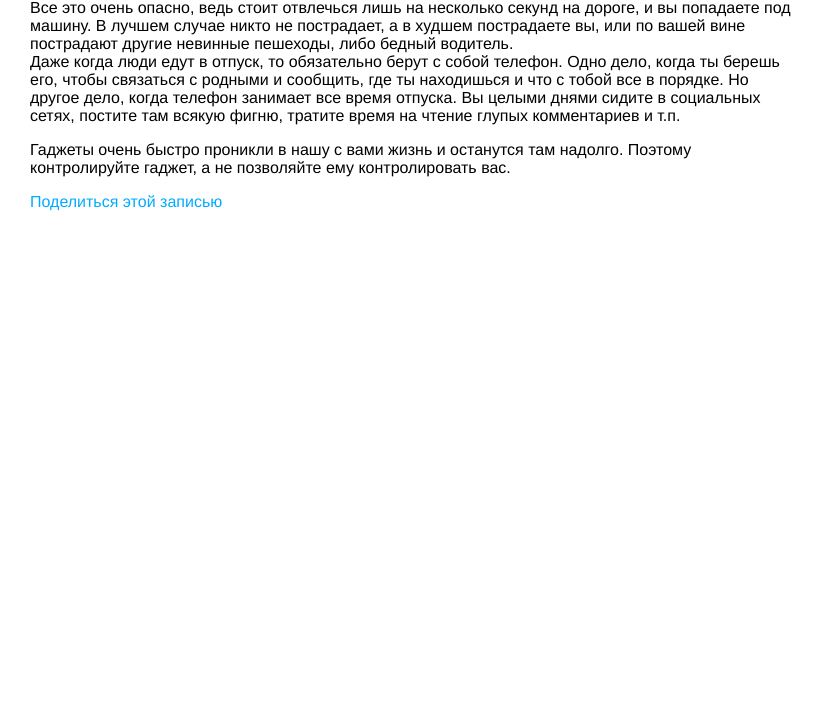
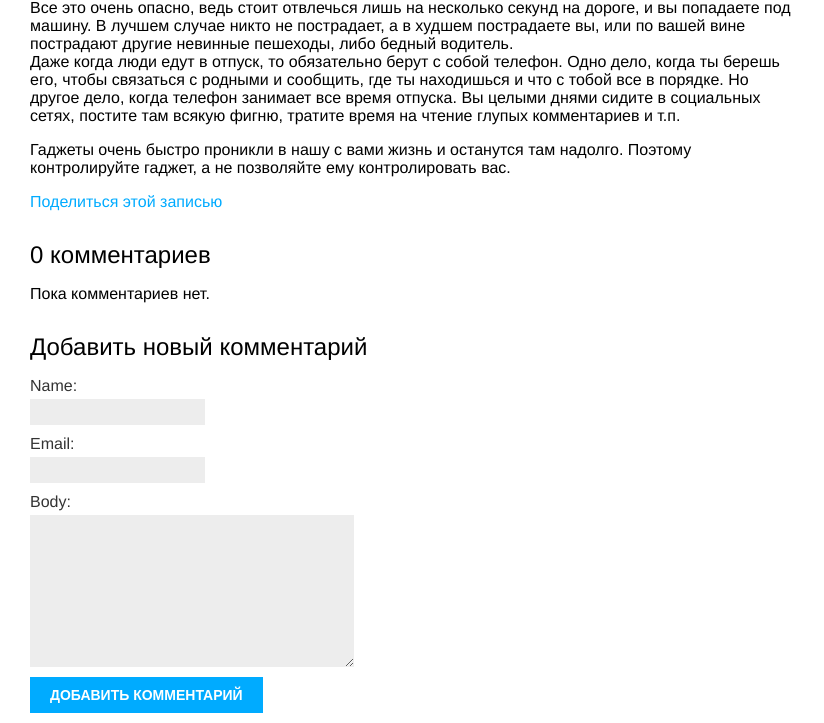
Before and after one commit to DonCorleone-byte/Chapter-two, a Django app: a page that uses mysite/blog/templates/blog/post/detail.html in a window 1280 px wide. Shown: the part 429-1152 px from the top of the page, without its empty margins (0-824 px from the left). Before the commit the page ends 640 px from the top, so only its background shows below. Run offline with Django 3.2, Linux system fonts and the light colour scheme; data comes from the database, SQL or seed files in the repository; both versions use the stored data as it was after the commit.

Commit message:
Добавлены комментарии

```diff
--- a/mysite/blog/forms.py
+++ b/mysite/blog/forms.py
@@ -1,4 +1,5 @@
 from django import forms
+from .models import Comment
 
 class EmailPostForm(forms.Form):
     name = forms.CharField(max_length=25)
@@ -6,3 +7,8 @@ class EmailPostForm(forms.Form):
     to = forms.EmailField()
     comments = forms.CharField(required=False,
                                widget=forms.Textarea)
+
+class CommentForm(forms.ModelForm):
+    class Meta:
+        model = Comment
+        fields = ('name', 'email', 'body')
--- a/mysite/blog/models.py
+++ b/mysite/blog/models.py
@@ -28,8 +28,6 @@ class Post(models.Model):
                               choices=STATUS_CHOICES,
                               default='draft')
 
-    objects = models.Manager()  # The default manager.
-    published = PublishedManager()  # Our custom manager.
 
     class Meta:
         ordering = ('-publish',)
@@ -43,3 +41,21 @@ class Post(models.Model):
                              self.publish.month,
                              self.publish.day,
                              self.slug])
+
+
+class Comment(models.Model):
+    post = models.ForeignKey(Post,
+                             on_delete=models.CASCADE,
+                             related_name='comments')
+    name = models.CharField(max_length=80)
+    email = models.EmailField()
+    body = models.TextField()
+    created = models.DateTimeField(auto_now_add=True)
+    updated = models.DateTimeField(auto_now=True)
+    active = models.BooleanField(default=True)
+
+    class Meta:
+        ordering = ('created',)
+
+    def __str__(self):
+        return 'Comment by {} on {}'.format(self.name, self.post)
--- a/mysite/blog/templates/blog/post/detail.html
+++ b/mysite/blog/templates/blog/post/detail.html
@@ -7,4 +7,28 @@
 <p>
     <a href="{% url "blog:post_share" post.id %}">Поделиться этой записью</a>
 </p>
+{% with comments.count as total_comments %}
+<h2>{{ total_comments }} комментариев{{ total_comment|pluralize }}</h2>
+{% endwith %}
+    {% for comment in comments %}
+        <div class="comment">
+        <p class="info">
+        Комментарий {{ forloop.counter }} автор {{ comment.name }}
+    {{ comment.created }}
+        </p>
+    {{ comment.body|linebreaks }}
+        </div>
+    {% empty %}
+    <p>Пока комментариев нет.</p>
+    {% endfor %}
+{% if new_comment %}
+<h2>Ваш комментарий был добавлен.</h2>
+{% else %}
+<h2>Добавить новый комментарий</h2>
+<form action="." method="post">
+{{ comment_form.as_p }}
+{% csrf_token %}
+<p><input type="submit" value="Добавить комментарий"></p>
+</form>
+{% endif %}
 {% endblock %}
--- a/mysite/blog/views.py
+++ b/mysite/blog/views.py
@@ -1,8 +1,8 @@
 from django.shortcuts import render, get_object_or_404
 from django.core.paginator import Paginator, EmptyPage, PageNotAnInteger
 from django.views.generic import ListView
-from .models import Post
-from .forms import EmailPostForm
+from .models import Post, Comment
+from .forms import EmailPostForm, CommentForm
 from django.core.mail import send_mail
 
 def post_list(request):
@@ -29,12 +29,29 @@ def post_detail(request, year, month, day, post):
                                    publish__year=year,
                                    publish__month=month,
                                    publish__day=day)
-    return render(request,
-                  'blog/post/detail.html',
-                  {'post': post})
+    # Список активных комментариев для этой статьи.
+    comments = post.comments.filter(active=True)
+    new_comment = None
+
+    if request.method == 'POST':
+        # A comment was posted
+        comment_form = CommentForm(data=request.POST)
+        if comment_form.is_valid():
+            # Create Comment object but don't save to database yet
+            new_comment = comment_form.save(commit=False)
+            # Assign the current post to the comment
+            new_comment.post = post
+            # Save the comment to the database
+            new_comment.save()
+    else:
+        comment_form = CommentForm()
+    return render(request, 'blog/post/detail.html', {'post': post,
+                                                     'comments': comments,
+                                                     'new_comment': new_comment,
+                                                     'comment_form': comment_form})
 
 class PostListView(ListView):
-    queryset = Post.published.all()
+    queryset = Post.objects.all()
     context_object_name = 'posts'
     paginate_by = 3
     template_name = 'blog/post/list.html'
```
Also changed, not shown: mysite/blog/admin.py (+7 -1 lines), mysite/blog/migrations/0002_comment.py (added), mysite/db.sqlite3.
